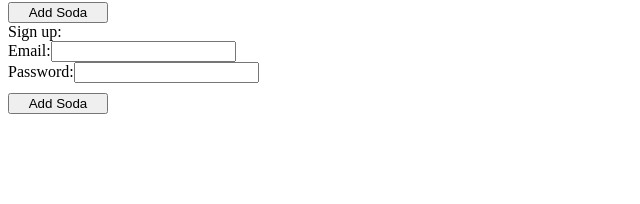
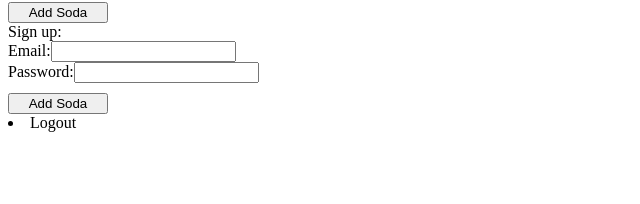
Before and after one commit to call-n/example-firebase, a React (Create React App) app: page / in a window 1280 px wide. Shown: the part 84-288 px from the top of the page, without its empty margins (0-640 px from the left). Built offline with nearby package versions, Linux system fonts and the light colour scheme; no server answers; the database is empty.

Commit message:
Logout custom hook

```diff
--- a/src/App.js
+++ b/src/App.js
@@ -1,5 +1,6 @@
 // Custom hook for fetching real-time data
 import { useCollection } from './hooks/useCollection'
+import { useLogout } from './hooks/useLogout'
 
 // for deleting an document
 import { db } from './Firebase/config'
@@ -12,6 +13,8 @@ import Signup from './components/Signup'
 function App() {
   // fetch
   const { documents: sodas } = useCollection('sodas')
+
+  const { logout } = useLogout()
 
   console.log(sodas)
 
@@ -35,6 +38,7 @@ function App() {
       </ul>
       <Form />
       <Signup />
+      <li onClick={logout}>Logout</li>
     </div>
   );
 }
--- /dev/null
+++ b/src/hooks/useLogout.js
@@ -0,0 +1,18 @@
+// import the firebase functions
+import { auth } from '../Firebase/config'
+import { signOut } from "firebase/auth";
+
+export const useLogout = () => {
+
+    const logout = () => {
+        signOut(auth)
+            .then(() => {
+                console.log('User signed out')
+            })
+            .catch((err) => {
+                console.log(err.message)
+            })
+    }
+
+    return { logout }
+}
```
